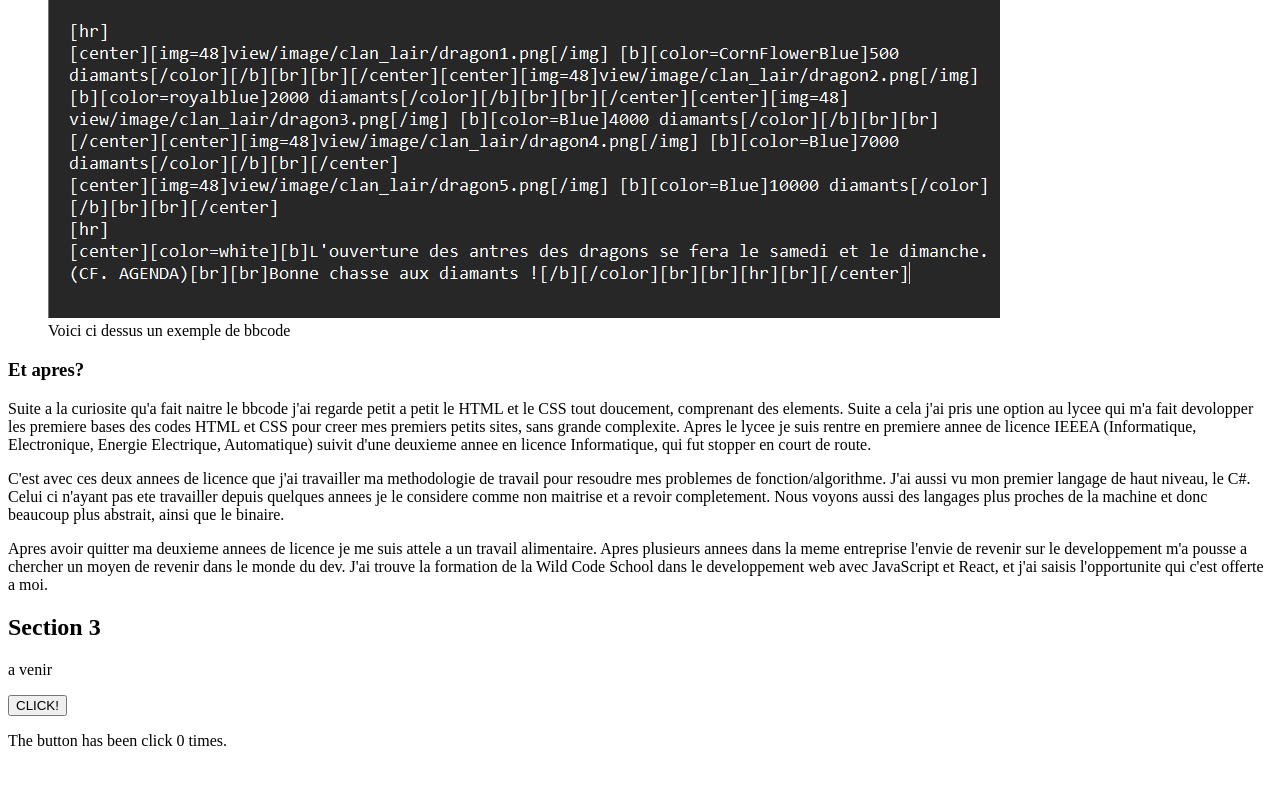
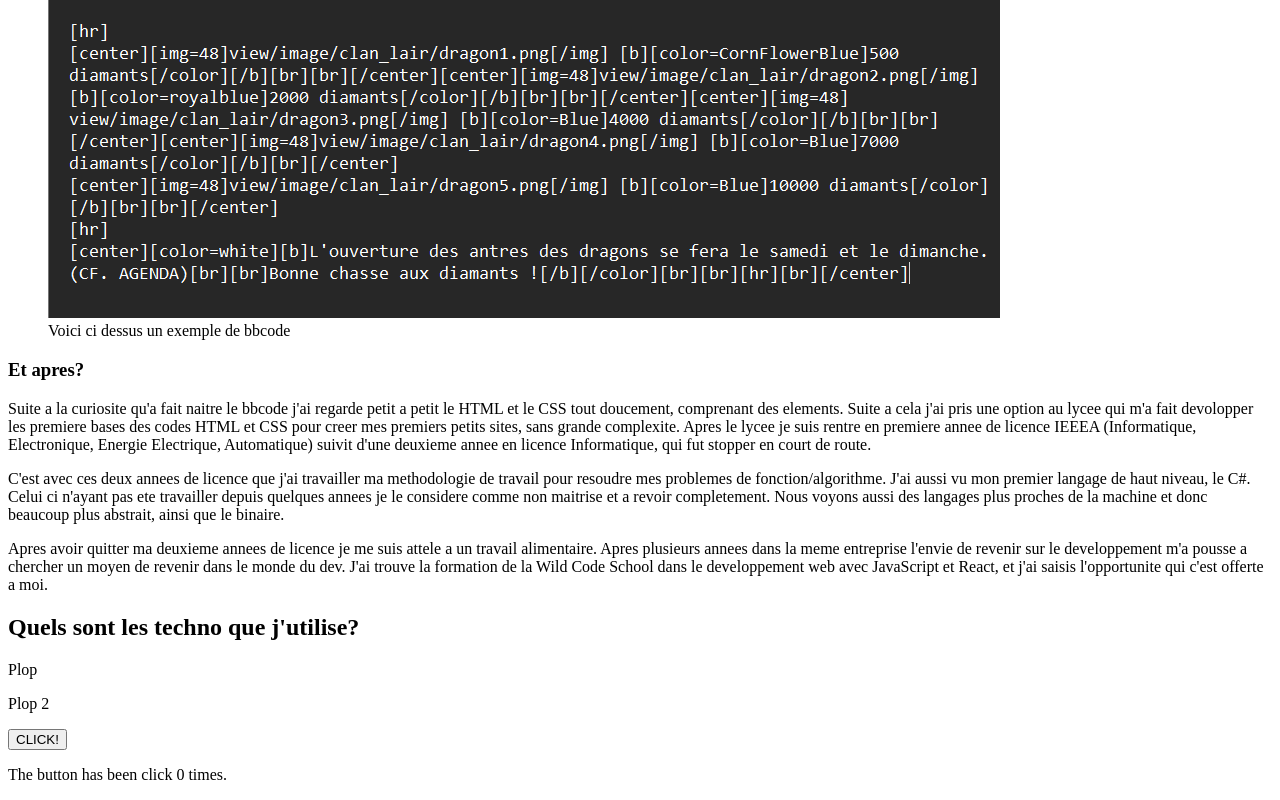
Before and after one commit to FabienLqr/Folio, a React (Vite) app: page / in a window 1280 px wide. Shown: the part 693-1493 px from the top of the page. Before the commit the page ends 1459 px from the top, so only its background shows below. Built offline with nearby package versions, Linux system fonts and the light colour scheme.

Commit message:
initiation de la partie techno de la Home Page

```diff
--- /dev/null
+++ b/src/components/Techno.jsx
@@ -0,0 +1,10 @@
+function Techno() {
+  return (
+    <>
+      <p>Plop</p>
+      <p>Plop 2</p>
+    </>
+  );
+}
+
+export default Techno;
--- a/src/pages/Home.jsx
+++ b/src/pages/Home.jsx
@@ -1,5 +1,6 @@
 import Me from "../components/Me";
 import Dev from "../components/Dev";
+import Techno from "../components/Techno";
 
 function Home() {
   return (
@@ -13,8 +14,8 @@ function Home() {
         <Dev />
       </section>
       <section>
-        <h2>Section 3</h2>
-        <p>a venir</p>
+        <h2>Quels sont les techno que j&apos;utilise?</h2>
+        <Techno />
       </section>
     </>
   );
```
